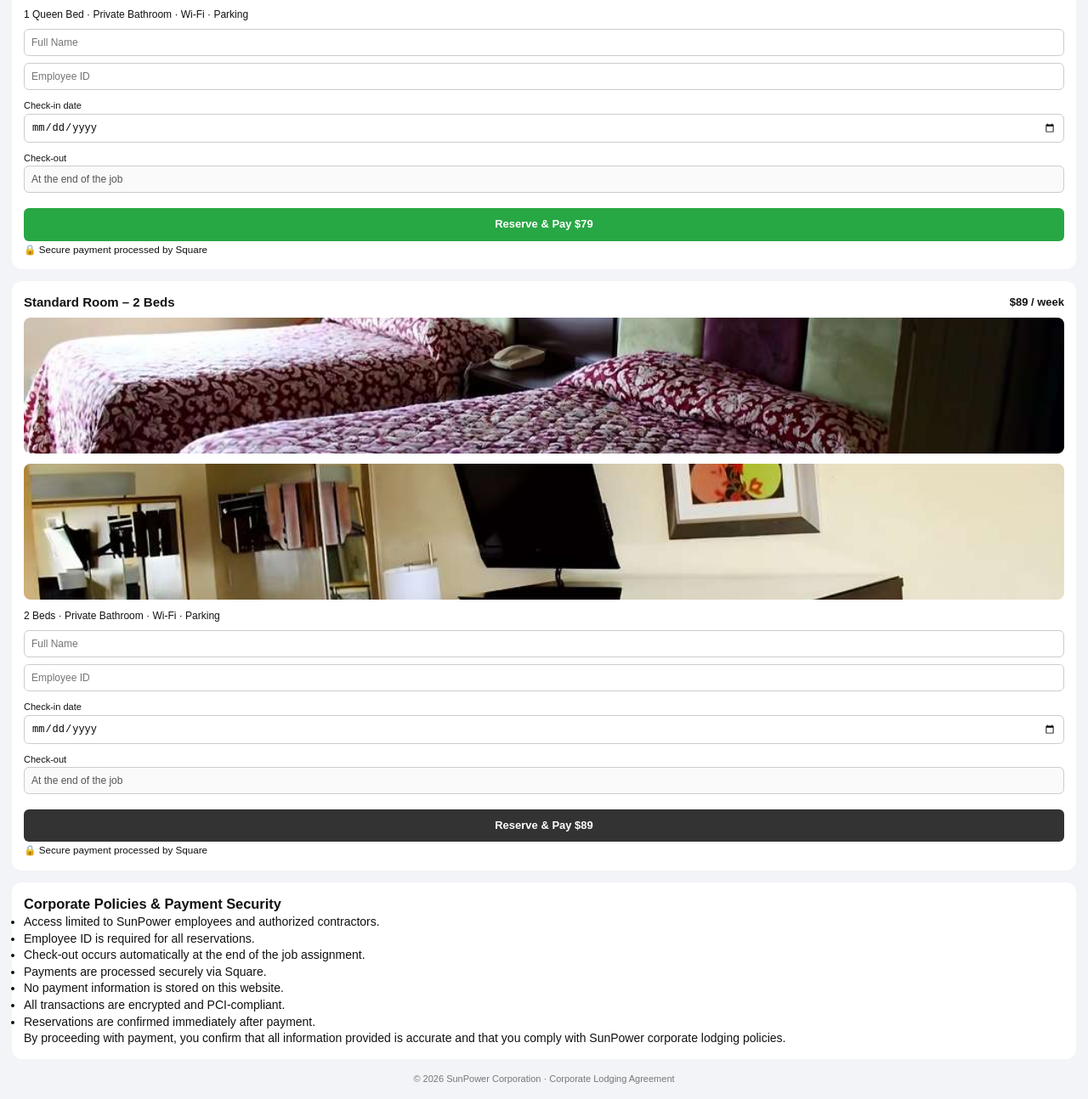
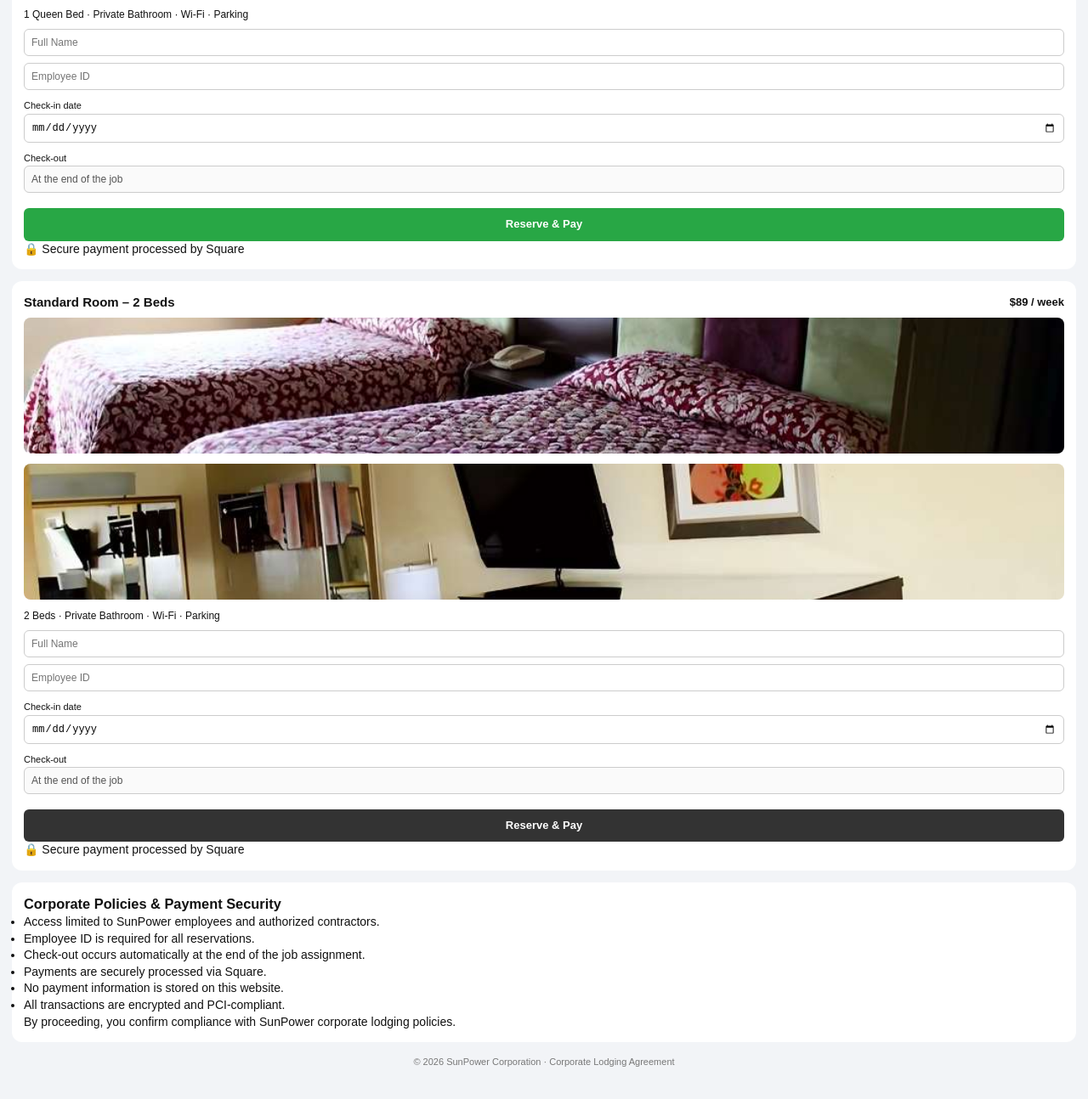
Before and after one commit to olivahr/sunpowercorporationhotel, a plain HTML site: page details.html in a window 1280 px wide. Shown: the part 647-1941 px from the top of the page at 85% size. Drawn offline with Linux system fonts and the light colour scheme.

Commit message:
Update details.html

```diff
--- a/details.html
+++ b/details.html
@@ -51,22 +51,31 @@
     <p>1 Queen Bed · Private Bathroom · Wi-Fi · Parking</p>
 
     <form class="reserve-form">
+      <div class="form-group">
         <input type="text" placeholder="Full Name" required />
+      </div>
+
+      <div class="form-group">
         <input type="text" placeholder="Employee ID" required />
+      </div>
 
+      <div class="form-group">
         <label>Check-in date</label>
         <input type="date" required />
+      </div>
 
+      <div class="form-group">
         <label>Check-out</label>
         <input type="text" value="At the end of the job" disabled />
+      </div>
 
       <a class="pay-btn" href="https://square.link/u/rQTpIlWx" target="_blank">
-        Reserve & Pay $79
+        Reserve & Pay
       </a>
 
-      <small class="secure-note">
+      <div class="secure-note">
         🔒 Secure payment processed by Square
-      </small>
+      </div>
     </form>
   </div>
 </section>
@@ -89,44 +98,50 @@
     <p>2 Beds · Private Bathroom · Wi-Fi · Parking</p>
 
     <form class="reserve-form">
+      <div class="form-group">
         <input type="text" placeholder="Full Name" required />
+      </div>
+
+      <div class="form-group">
         <input type="text" placeholder="Employee ID" required />
+      </div>
 
+      <div class="form-group">
         <label>Check-in date</label>
         <input type="date" required />
+      </div>
 
+      <div class="form-group">
         <label>Check-out</label>
         <input type="text" value="At the end of the job" disabled />
+      </div>
 
       <a class="pay-btn dark" href="https://square.link/u/WqXjxpmq" target="_blank">
-        Reserve & Pay $89
+        Reserve & Pay
       </a>
 
-      <small class="secure-note">
+      <div class="secure-note">
         🔒 Secure payment processed by Square
-      </small>
+      </div>
     </form>
   </div>
 </section>
 
-<!-- POLICIES / SECURITY -->
+<!-- POLICIES -->
 <section class="security-policy">
   <div class="policy-card">
     <h3>Corporate Policies & Payment Security</h3>
-
     <ul>
       <li>Access limited to SunPower employees and authorized contractors.</li>
       <li>Employee ID is required for all reservations.</li>
       <li>Check-out occurs automatically at the end of the job assignment.</li>
-      <li>Payments are processed securely via Square.</li>
+      <li>Payments are securely processed via Square.</li>
       <li>No payment information is stored on this website.</li>
       <li>All transactions are encrypted and PCI-compliant.</li>
-      <li>Reservations are confirmed immediately after payment.</li>
     </ul>
-
     <p>
-      By proceeding with payment, you confirm that all information provided is
-      accurate and that you comply with SunPower corporate lodging policies.
+      By proceeding, you confirm compliance with SunPower corporate lodging
+      policies.
     </p>
   </div>
 </section>
```
Lines whose indentation alone changed are shown as unchanged.
